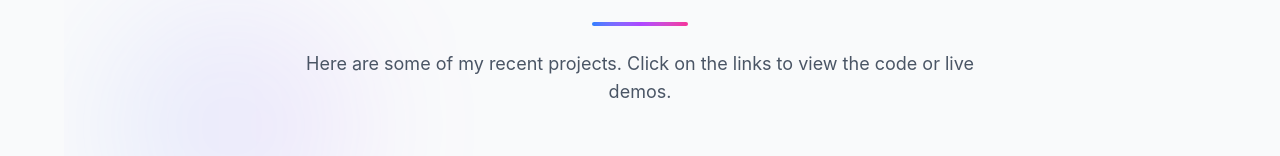
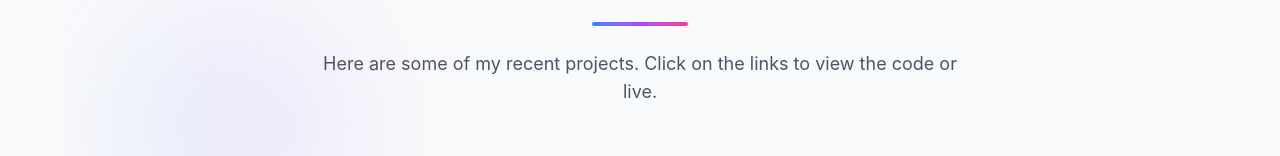
Before and after one commit to rithin-rajpoot/rithin.portfolio, a Next.js app: page /projects in a window 1280 px wide. Shown: the part 226-382 px from the top of the page. Built offline with nearby package versions, Linux system fonts and the light colour scheme.

Commit message:
Resolved UI issues

```diff
--- a/src/app/projects/page.tsx
+++ b/src/app/projects/page.tsx
@@ -19,7 +19,7 @@ const ProjectsPage = () => {
         <div className="w-24 h-1 bg-gradient-to-r from-blue-500 via-purple-500 to-pink-500 mx-auto rounded-full mb-6" />
 
         <p className="text-lg text-gray-600 dark:text-gray-400 max-w-2xl mx-auto">
-          Here are some of my recent projects. Click on the links to view the code or live demos.
+          Here are some of my recent projects. Click on the links to view the code or live.
         </p>
       </div>
 
```
Also changed, not shown: 1 other file (tests, documents, lock files or other folders).
